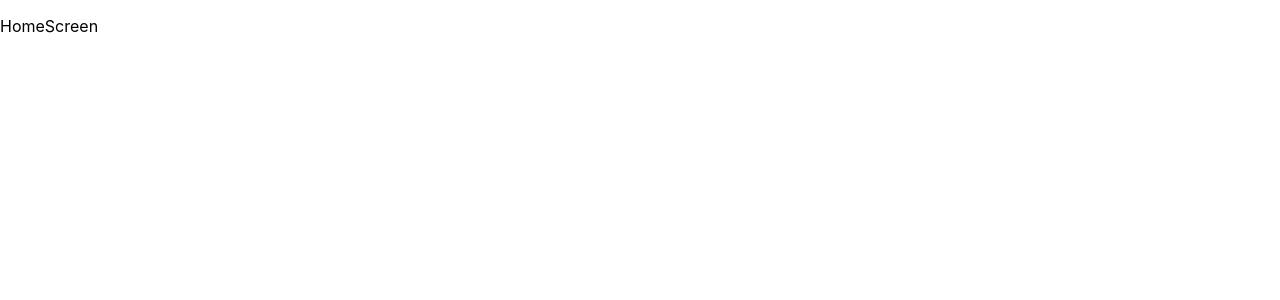
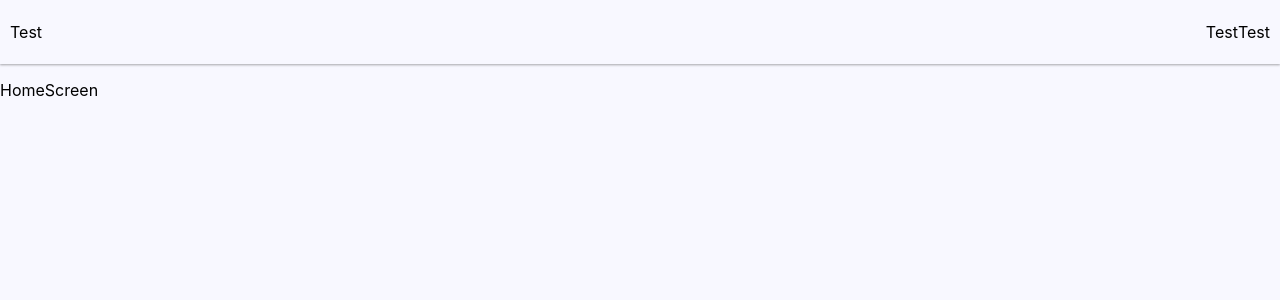
Before and after one commit to LilianMrzt/my-portfolio, a React (Create React App) app: page / in a window 1280 px wide. Shown: the top 300 px of the page. Built offline with nearby package versions, Linux system fonts and the light colour scheme.

Commit message:
[FEAT] Création de la barre de navigation

```diff
--- a/src/App.tsx
+++ b/src/App.tsx
@@ -1,9 +1,11 @@
 import React, { type FC } from 'react'
 import MainNavigation from '@navigation/MainNavigation'
+import NavigationBar from '@components/navigation/NavigationBar'
 
 const App: FC = () => {
   return (
-        <div className="App">
+        <div>
+            <NavigationBar/>
             <MainNavigation/>
         </div>
   )
--- a/src/index.css
+++ b/src/index.css
@@ -5,9 +5,73 @@ body {
     sans-serif;
   -webkit-font-smoothing: antialiased;
   -moz-osx-font-smoothing: grayscale;
+  background-color: var(--background);
 }
 
 code {
   font-family: source-code-pro, Menlo, Monaco, Consolas, 'Courier New',
     monospace;
 }
+
+:root {
+  --background: #F8F8FF
+}
+
+/* CUSTOM CSS */
+
+/* flexbox */
+
+.d-flex {
+  display: flex;
+}
+
+.space-between {
+  justify-content: space-between;
+}
+
+.align-center {
+  align-items: center;
+}
+
+/* height */
+
+.h-64px {
+  height: 64px;
+}
+
+.h-100 {
+  height: 100%;
+}
+
+/* width */
+
+.w-100 {
+  width: 100%;
+}
+
+/* color */
+
+.bg-background {
+  background-color: var(--background);
+}
+
+/* shadow */
+
+.shadow {
+  box-shadow: rgba(0, 0, 0, 0.12) 0 1px 3px, rgba(0, 0, 0, 0.24) 0 1px 2px;
+}
+
+
+/* margin */
+
+
+
+/* padding */
+
+.pl-10 {
+  padding-left: 10px;
+}
+
+.pr-10 {
+  padding-right: 10px;
+}
--- a/src/index.tsx
+++ b/src/index.tsx
@@ -2,7 +2,6 @@ import React from 'react'
 import ReactDOM from 'react-dom/client'
 import './index.css'
 import App from './App'
-import reportWebVitals from './reportWebVitals'
 import { BrowserRouter } from 'react-router-dom'
 
 const root = ReactDOM.createRoot(
@@ -16,5 +15,3 @@ root.render(
       </BrowserRouter>
   </React.StrictMode>
 )
-
-reportWebVitals()
--- a/src/reportWebVitals.ts
+++ /dev/null
@@ -1,15 +0,0 @@
-import { ReportHandler } from 'web-vitals';
-
-const reportWebVitals = (onPerfEntry?: ReportHandler) => {
-  if (onPerfEntry && onPerfEntry instanceof Function) {
-    import('web-vitals').then(({ getCLS, getFID, getFCP, getLCP, getTTFB }) => {
-      getCLS(onPerfEntry);
-      getFID(onPerfEntry);
-      getFCP(onPerfEntry);
-      getLCP(onPerfEntry);
-      getTTFB(onPerfEntry);
-    });
-  }
-};
-
-export default reportWebVitals;
--- /dev/null
+++ b/src/ui/components/navigation/NavigationBar.tsx
@@ -0,0 +1,21 @@
+import React, { type FC } from 'react'
+
+const NavigationBar: FC = () => {
+  return (
+      <div className='d-flex space-between h-64px align-center bg-background shadow pl-10 pr-10'>
+          <p>
+              Test
+          </p>
+          <div className='d-flex'>
+              <p>
+                  Test
+              </p>
+              <p>
+                  Test
+              </p>
+          </div>
+      </div>
+  )
+}
+
+export default NavigationBar
```
Also changed, not shown: 1 other file (tests, documents, lock files or other folders).
